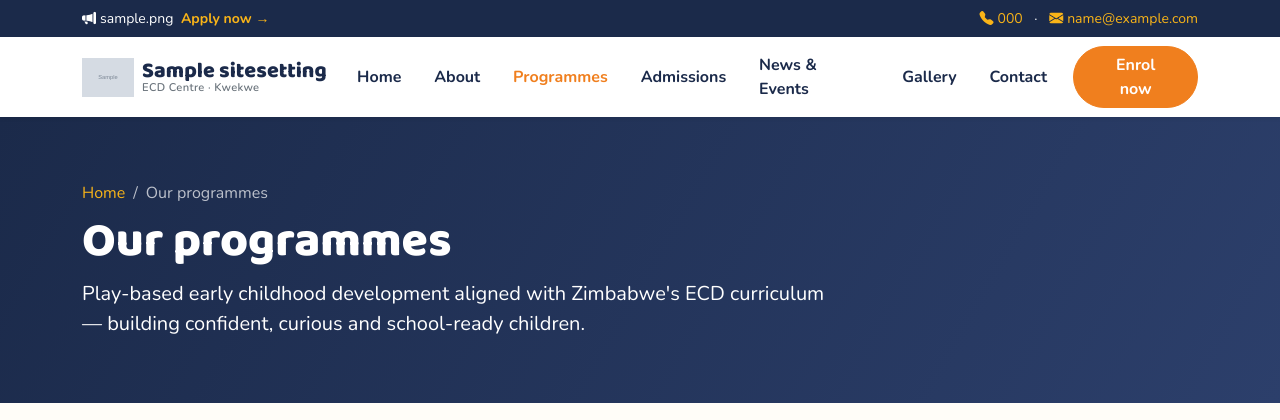
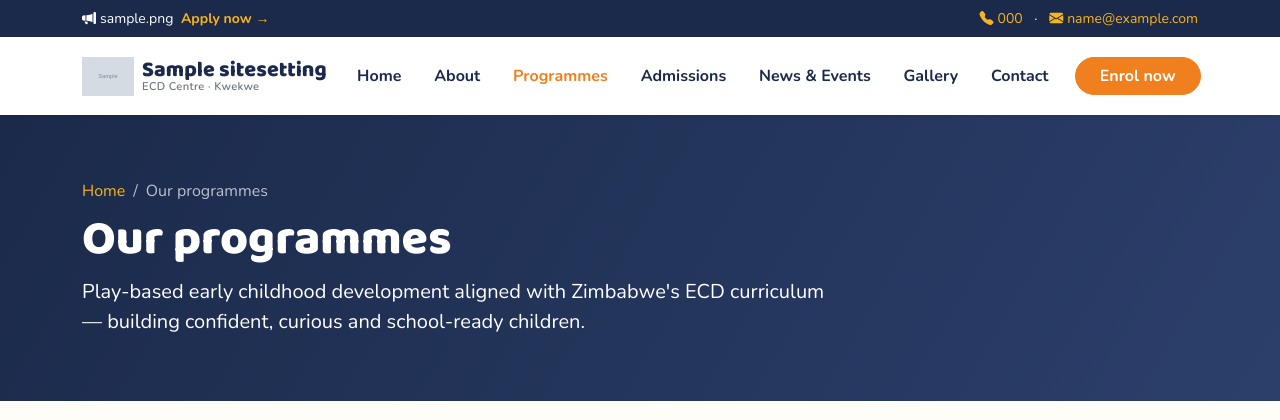
Before and after one commit to SlyJeremiah/havardschool, a Django app: page /programmes/ in a window 1280 px wide. Shown: the top 420 px of the page. Run offline with Django 5.2, Linux system fonts and the light colour scheme; tables that the repository leaves empty hold one stand-in row (values such as "Sample post"); grey boxes marked "Sample" are stand-in pictures.

Commit message:
Auto-seed starter content on first deploy; collapse navbar below xl
Co-Authored-By: Claude Opus 5.5 <noreply@anthropic.com>

```diff
--- a/static/css/site.css
+++ b/static/css/site.css
@@ -37,7 +37,8 @@ h1, h2, h3, h4, h5, .display-4, .display-5, .display-6, .font-display, .brand-te
 .topbar a { color: var(--lh-yellow); text-decoration: none; }
 .brand-text { font-size: 1.35rem; }
 .brand-text small { font-family: "Nunito", sans-serif; font-weight: 600; font-size: .7rem; color: #6c757d; letter-spacing: .03em; }
-.navbar .nav-link { font-weight: 700; color: var(--lh-navy); border-radius: 999px; padding-inline: .9rem !important; }
+.navbar .nav-link { font-weight: 700; color: var(--lh-navy); border-radius: 999px; padding-inline: .9rem !important; white-space: nowrap; }
+.navbar .btn { white-space: nowrap; }
 .navbar .nav-link.active, .navbar .nav-link:hover { color: var(--lh-orange); }
 
 /* Hero */
--- a/templates/base.html
+++ b/templates/base.html
@@ -66,7 +66,7 @@
   {% endif %}
 
   {% with p=request.resolver_match %}
-  <nav class="navbar navbar-expand-lg bg-white sticky-top shadow-sm">
+  <nav class="navbar navbar-expand-xl bg-white sticky-top shadow-sm">
     <div class="container">
       <a class="navbar-brand d-flex align-items-center gap-2" href="{% url 'core:home' %}">
         <img src="{% if site.logo %}{{ site.logo.url }}{% else %}{% static 'img/logo.png' %}{% endif %}" alt="" width="52" height="52" style="object-fit:contain">
@@ -76,7 +76,7 @@
         <span class="navbar-toggler-icon"></span>
       </button>
       <div class="collapse navbar-collapse" id="mainNav">
-        <ul class="navbar-nav ms-auto align-items-lg-center gap-lg-1">
+        <ul class="navbar-nav ms-auto align-items-xl-center gap-xl-1">
           <li class="nav-item"><a class="nav-link {% if p.view_name == 'core:home' %}active{% endif %}" href="{% url 'core:home' %}">Home</a></li>
           <li class="nav-item"><a class="nav-link {% if p.view_name == 'core:about' %}active{% endif %}" href="{% url 'core:about' %}">About</a></li>
           <li class="nav-item"><a class="nav-link {% if p.app_name == 'academics' %}active{% endif %}" href="{% url 'academics:list' %}">Programmes</a></li>
@@ -84,7 +84,7 @@
           <li class="nav-item"><a class="nav-link {% if p.app_name == 'news' %}active{% endif %}" href="{% url 'news:list' %}">News &amp; Events</a></li>
           <li class="nav-item"><a class="nav-link {% if p.app_name == 'gallery' %}active{% endif %}" href="{% url 'gallery:list' %}">Gallery</a></li>
           <li class="nav-item"><a class="nav-link {% if p.view_name == 'core:contact' %}active{% endif %}" href="{% url 'core:contact' %}">Contact</a></li>
-          <li class="nav-item ms-lg-2 mt-2 mt-lg-0"><a class="btn btn-brand rounded-pill px-4" href="{% url 'admissions:apply' %}" data-track="nav_enrol">Enrol now</a></li>
+          <li class="nav-item ms-xl-2 mt-2 mt-xl-0"><a class="btn btn-brand rounded-pill px-4" href="{% url 'admissions:apply' %}" data-track="nav_enrol">Enrol now</a></li>
         </ul>
       </div>
     </div>
```
Also changed, not shown: core/management/commands/seed_site.py (+6 -1 lines), 1 other file.
